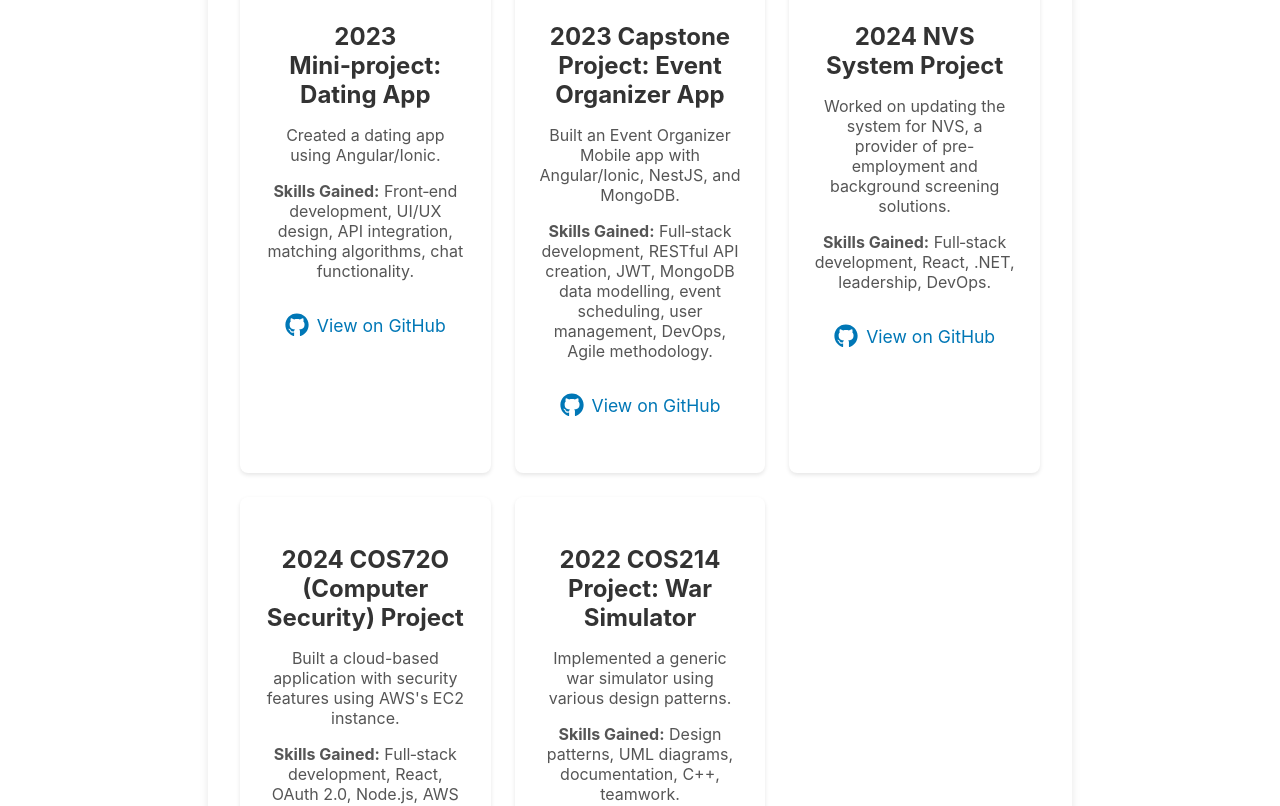
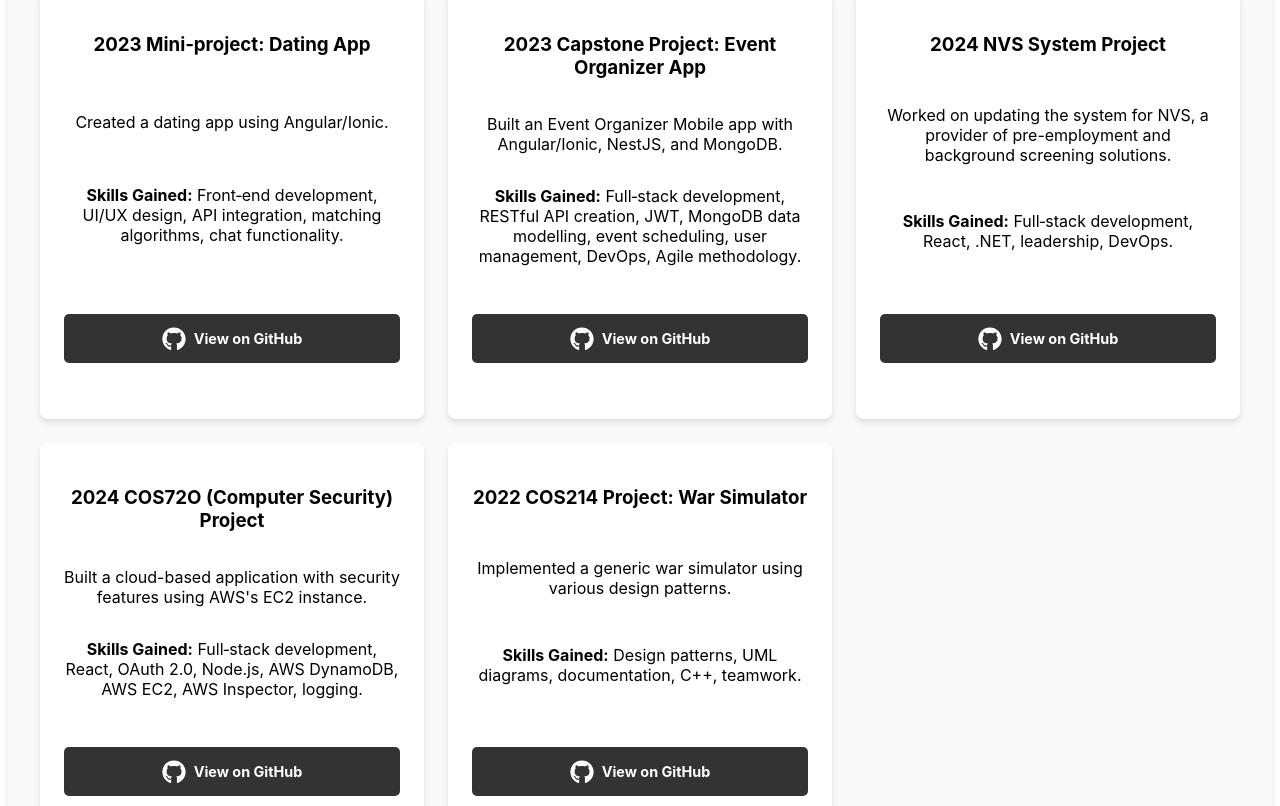
Before and after one commit to ShiluveloMakhubel/my-portfolio, a React (Create React App) app: page / in a window 1280 px wide. Shown: the part 2520-3326 px from the top of the page. Built offline with nearby package versions, Linux system fonts and the light colour scheme.

Commit message:
animation

```diff
--- a/src/Components/About.css
+++ b/src/Components/About.css
@@ -8,6 +8,7 @@
   text-align: center;
   transition: opacity 0.7s ease, transform 0.7s ease; /* Smooth transition for fade and move */
   margin-bottom: 4rem; /* Added bottom margin to give space between sections */
+
 }
 
 .about-section h2 {
--- a/src/Components/Projects.css
+++ b/src/Components/Projects.css
@@ -1,70 +1,62 @@
 .projects-section {
   padding: 2rem;
-  background: #ffffff;
+  background: #f9f9f9;
   border-radius: 10px;
   box-shadow: 0 4px 8px rgba(0, 0, 0, 0.1);
-  max-width: 800px;
-  margin: 0 auto;
+  max-width: 1200px;
+  margin: 2rem auto;
   text-align: center;
-  margin-bottom: 3rem; /* Add space between sections */
 }
 
 .projects-section h2 {
   font-size: 2rem;
-  margin-bottom: 1rem;
+  margin-bottom: 2rem;
   color: #333;
 }
 
 .project-grid {
   display: grid;
-  grid-template-columns: repeat(auto-fill, minmax(250px, 1fr));
+  grid-template-columns: repeat(auto-fit, minmax(300px, 1fr));
   gap: 1.5rem;
 }
 
 .project-item {
-  background: #fff;
+  background: #ffffff;
   padding: 1.5rem;
   border-radius: 8px;
-  box-shadow: 0 2px 4px rgba(0, 0, 0, 0.1);
-  transition: transform 0.3s, box-shadow 0.3s;
+  box-shadow: 0 4px 6px rgba(0, 0, 0, 0.1);
+  display: flex;
+  flex-direction: column;
+  justify-content: space-between;
+  transition: transform 0.3s ease, box-shadow 0.3s ease;
 }
 
 .project-item:hover {
   transform: translateY(-5px);
-  box-shadow: 0 4px 8px rgba(0, 0, 0, 0.2);
-}
-
-.project-item h3 {
-  font-size: 1.5rem;
-  color: #333;
-  margin-bottom: 1rem;
-}
-
-.project-description {
-  font-size: 1rem;
-  color: #555;
-  margin-bottom: 1rem;
-}
-
-.project-skills {
-  font-size: 1rem;
-  color: #555;
-  margin-bottom: 1.5rem;
+  box-shadow: 0 6px 10px rgba(0, 0, 0, 0.2);
 }
 
 .github-link {
-  font-size: 1.1rem;
-  color: #0077b6;
-  text-decoration: none;
-  display: flex;
+  text-align: center;
+  margin-top: auto;
+  display: inline-flex;
   align-items: center;
   justify-content: center;
+  padding: 0.8rem 1.5rem;
+  border-radius: 5px;
+  background-color: #333;
+  color: #fff;
+  font-size: 0.9rem;
+  font-weight: bold;
+  text-decoration: none;
+  transition: background-color 0.3s ease;
 }
 
 .github-link:hover {
-  text-decoration: underline;
+  background-color: #555;
 }
 
 .github-icon {
   margin-right: 0.5rem;
+  font-size: 1.2rem;
 }
--- a/src/Components/Projects.js
+++ b/src/Components/Projects.js
@@ -4,94 +4,89 @@ import { motion, useAnimation } from 'framer-motion';
 import { useInView } from 'react-intersection-observer';
 import './Projects.css';
 
+const projectData = [
+  {
+    title: "2023 Mini‑project: Dating App",
+    description: "Created a dating app using Angular/Ionic.",
+    skills: "Front‑end development, UI/UX design, API integration, matching algorithms, chat functionality.",
+    link: "https://github.com/dylankapnias-uni/miniproject-2023-grp5.git",
+  },
+  {
+    title: "2023 Capstone Project: Event Organizer App",
+    description: "Built an Event Organizer Mobile app with Angular/Ionic, NestJS, and MongoDB.",
+    skills: "Full‑stack development, RESTful API creation, JWT, MongoDB data modelling, event scheduling, user management, DevOps, Agile methodology.",
+    link: "https://github.com/COS301-SE-2023/MeetApp.git",
+  },
+  {
+    title: "2024 NVS System Project",
+    description: "Worked on updating the system for NVS, a provider of pre-employment and background screening solutions.",
+    skills: "Full‑stack development, React, .NET, leadership, DevOps.",
+    link: "https://github.com/khabubu/Preproduction-National-Validation-Services.git",
+  },
+  {
+    title: "2024 COS72O (Computer Security) Project",
+    description: "Built a cloud-based application with security features using AWS's EC2 instance.",
+    skills: "Full‑stack development, React, OAuth 2.0, Node.js, AWS DynamoDB, AWS EC2, AWS Inspector, logging.",
+    link: "https://github.com/ShiluveloMakhubel/modsel.git",
+  },
+  {
+    title: "2022 COS214 Project: War Simulator",
+    description: "Implemented a generic war simulator using various design patterns.",
+    skills: "Design patterns, UML diagrams, documentation, C++, teamwork.",
+    link: "https://github.com/ChrisMitt/COS214_Project.git",
+  },
+];
+
 const Projects = () => {
-  const controls = useAnimation();
-  const { ref, inView } = useInView({ triggerOnce: false });
+  const [ref, inView] = useInView({ triggerOnce: false });
 
-  React.useEffect(() => {
-    if (inView) {
-      controls.start('visible');
-    } else {
-      controls.start('hidden');
-    }
-  }, [controls, inView]);
+  const containerVariants = {
+    visible: {
+      opacity: 1,
+      transition: {
+        staggerChildren: 0.2, // Stagger project item animations
+      },
+    },
+    hidden: { opacity: 0 },
+  };
 
-  const variants = {
-    visible: { opacity: 1, y: 0, transition: { duration: 0.5 } },
-    hidden: { opacity: 0, y: 100 },
+  const itemVariants = {
+    visible: { opacity: 1, y: 0, transition: { duration: 0.6, ease: 'easeInOut' } },
+    hidden: { opacity: 0, y: 50 },
   };
 
   return (
     <motion.section
       ref={ref}
       initial="hidden"
-      animate={controls}
-      variants={variants}
+      animate={inView ? "visible" : "hidden"} // Animate based on inView
+      variants={containerVariants}
       id="projects"
       className="projects-section"
     >
       <h2>Projects</h2>
       <div className="project-grid">
-        <div className="project-item">
-          <h3>2023 Mini‑project: Dating App</h3>
-          <p className="project-description">
-            Created a dating app using Angular/Ionic.
-          </p>
-          <p className="project-skills">
-            <strong>Skills Gained:</strong> Front‑end development, UI/UX design, API integration, matching algorithms, chat functionality.
-          </p>
-          <a href="https://github.com/dylankapnias-uni/miniproject-2023-grp5.git" className="github-link" target="_blank" rel="noopener noreferrer">
-            <FaGithub className="github-icon" /> View on GitHub
-          </a>
-        </div>
-        <div className="project-item">
-          <h3>2023 Capstone Project: Event Organizer App</h3>
-          <p className="project-description">
-            Built an Event Organizer Mobile app with Angular/Ionic, NestJS, and MongoDB.
-          </p>
-          <p className="project-skills">
-            <strong>Skills Gained:</strong> Full‑stack development, RESTful API creation, JWT, MongoDB data modelling, event scheduling, user management, DevOps, Agile methodology.
-          </p>
-          <a href="https://github.com/COS301-SE-2023/MeetApp.git" className="github-link" target="_blank" rel="noopener noreferrer">
-            <FaGithub className="github-icon" /> View on GitHub
-          </a>
-        </div>
-        <div className="project-item">
-          <h3>2024 NVS System Project</h3>
-          <p className="project-description">
-            Worked on updating the system for NVS, a provider of pre-employment and background screening solutions.
-          </p>
-          <p className="project-skills">
-            <strong>Skills Gained:</strong> Full‑stack development, React, .NET, leadership, DevOps.
-          </p>
-          <a href="https://github.com/khabubu/Preproduction-National-Validation-Services.git" className="github-link" target="_blank" rel="noopener noreferrer">
-            <FaGithub className="github-icon" /> View on GitHub
-          </a>
-        </div>
-        <div className="project-item">
-          <h3>2024 COS72O (Computer Security) Project</h3>
-          <p className="project-description">
-            Built a cloud-based application with security features using AWS's EC2 instance.
-          </p>
-          <p className="project-skills">
-            <strong>Skills Gained:</strong> Full‑stack development, React, OAuth 2.0, Node.js, AWS DynamoDB, AWS EC2, AWS Inspector, logging.
-          </p>
-          <a href="https://github.com/ShiluveloMakhubel/modsel.git" className="github-link" target="_blank" rel="noopener noreferrer">
-            <FaGithub className="github-icon" /> View on GitHub
-          </a>
-        </div>
-        <div className="project-item">
-          <h3>2022 COS214 Project: War Simulator</h3>
-          <p className="project-description">
-            Implemented a generic war simulator using various design patterns.
-          </p>
-          <p className="project-skills">
-            <strong>Skills Gained:</strong> Design patterns, UML diagrams, documentation, C++, teamwork.
-          </p>
-          <a href="https://github.com/ChrisMitt/COS214_Project.git" className="github-link" target="_blank" rel="noopener noreferrer">
-            <FaGithub className="github-icon" /> View on GitHub
-          </a>
-        </div>
+        {projectData.map((project, index) => (
+          <motion.div
+            className="project-item"
+            key={index}
+            variants={itemVariants} // Apply item animations
+          >
+            <h3>{project.title}</h3>
+            <p className="project-description">{project.description}</p>
+            <p className="project-skills">
+              <strong>Skills Gained:</strong> {project.skills}
+            </p>
+            <a
+              href={project.link}
+              className="github-link"
+              target="_blank"
+              rel="noopener noreferrer"
+            >
+              <FaGithub className="github-icon" /> View on GitHub
+            </a>
+          </motion.div>
+        ))}
       </div>
     </motion.section>
   );
```
